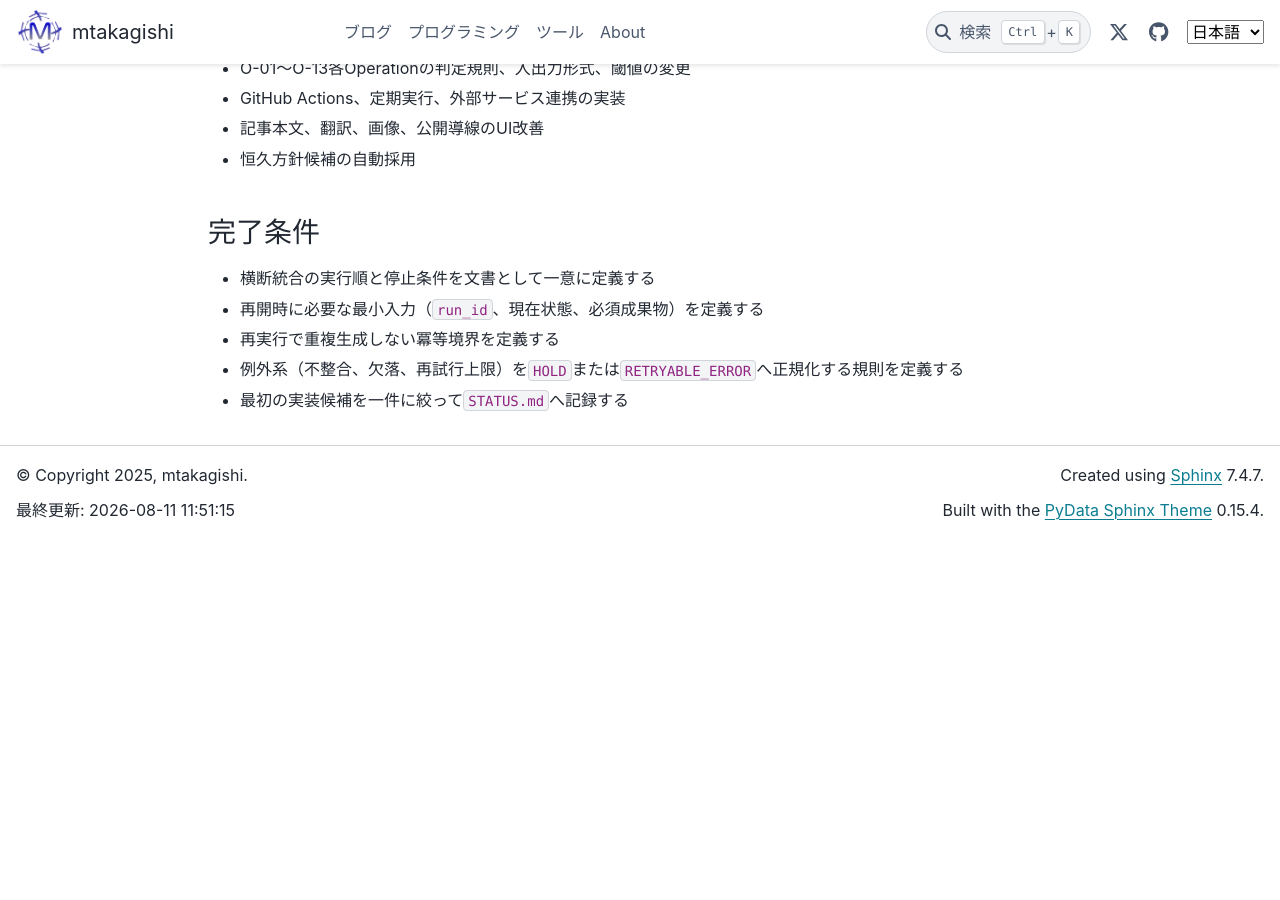
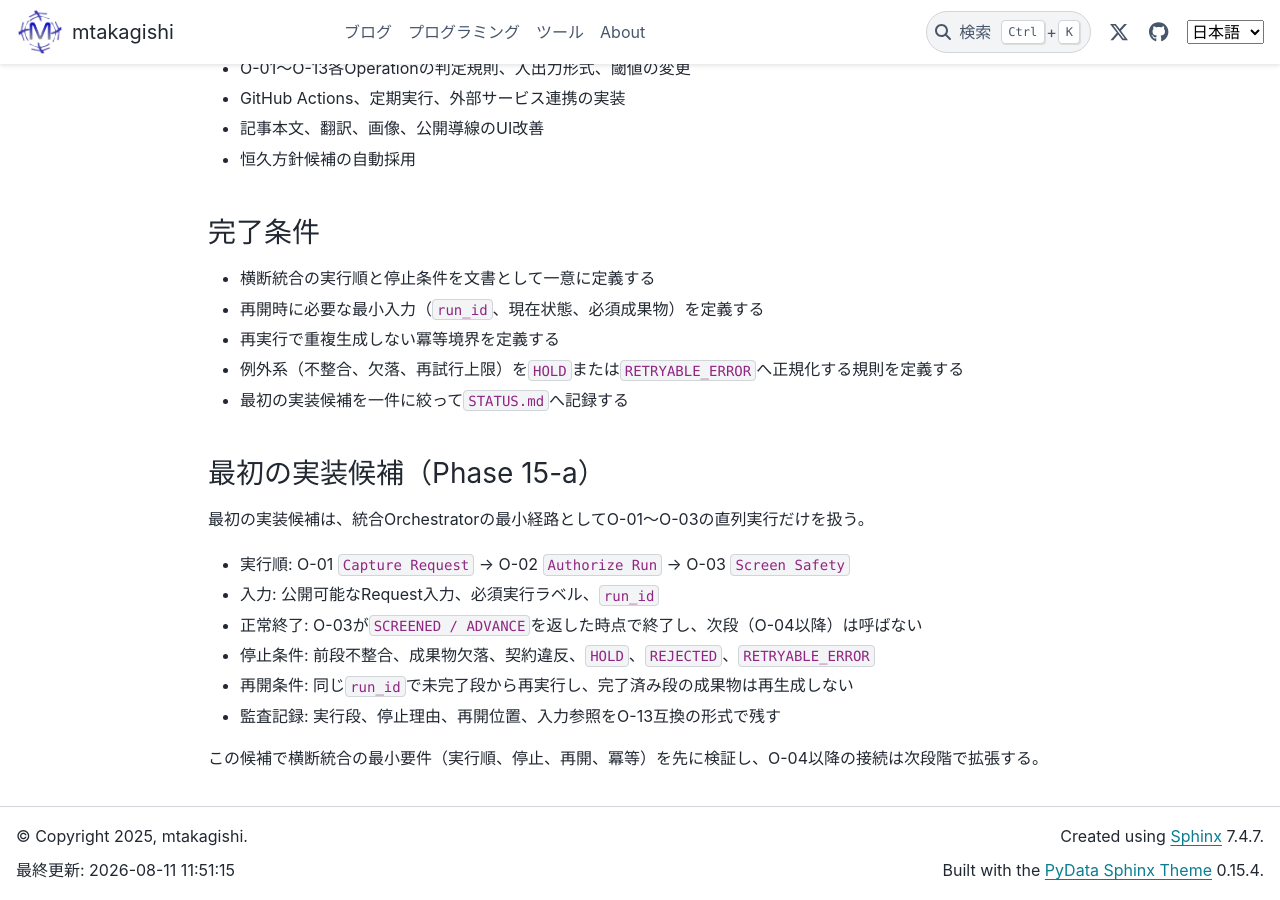
Before and after one commit to mtakagishi/note, a Sphinx documentation site: the page built from docs/agents/knowledge-harness/PIPELINE.md, in a window 1280 px wide and 900 px high, scrolled down 10970 px. Built offline with Sphinx 7.4.7 and the PyData theme 0.15.4, drawn with Linux system fonts in a browser that asks for light colours; before the commit the page ends 11509 px from its top, so only the background shows below that.

Commit message:
docs: choose phase 15-a minimal orchestrator candidate

```diff
--- a/docs/agents/knowledge-harness/PIPELINE.md
+++ b/docs/agents/knowledge-harness/PIPELINE.md
@@ -335,3 +335,16 @@ Phase 1の完了時に、この候補を最初の一件として採用するか
 - 再実行で重複生成しない冪等境界を定義する
 - 例外系（不整合、欠落、再試行上限）を`HOLD`または`RETRYABLE_ERROR`へ正規化する規則を定義する
 - 最初の実装候補を一件に絞って`STATUS.md`へ記録する
+
+### 最初の実装候補（Phase 15-a）
+
+最初の実装候補は、統合Orchestratorの最小経路としてO-01〜O-03の直列実行だけを扱う。
+
+- 実行順: O-01 `Capture Request` → O-02 `Authorize Run` → O-03 `Screen Safety`
+- 入力: 公開可能なRequest入力、必須実行ラベル、`run_id`
+- 正常終了: O-03が`SCREENED / ADVANCE`を返した時点で終了し、次段（O-04以降）は呼ばない
+- 停止条件: 前段不整合、成果物欠落、契約違反、`HOLD`、`REJECTED`、`RETRYABLE_ERROR`
+- 再開条件: 同じ`run_id`で未完了段から再実行し、完了済み段の成果物は再生成しない
+- 監査記録: 実行段、停止理由、再開位置、入力参照をO-13互換の形式で残す
+
+この候補で横断統合の最小要件（実行順、停止、再開、冪等）を先に検証し、O-04以降の接続は次段階で拡張する。
```
Also changed, not shown: docs/agents/knowledge-harness/DECISIONS.md (+9 -0 lines), docs/agents/knowledge-harness/STATUS.md (+2 -2 lines).
